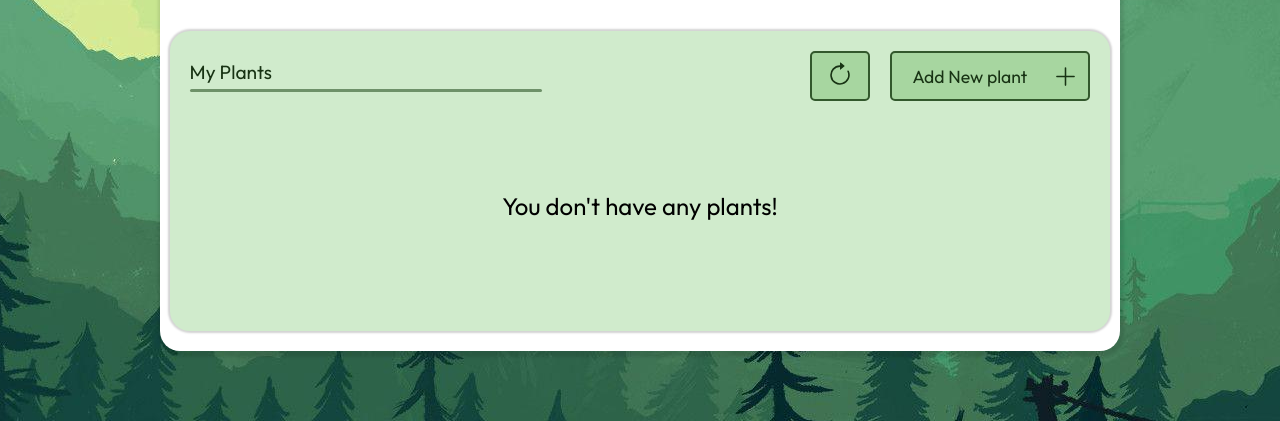
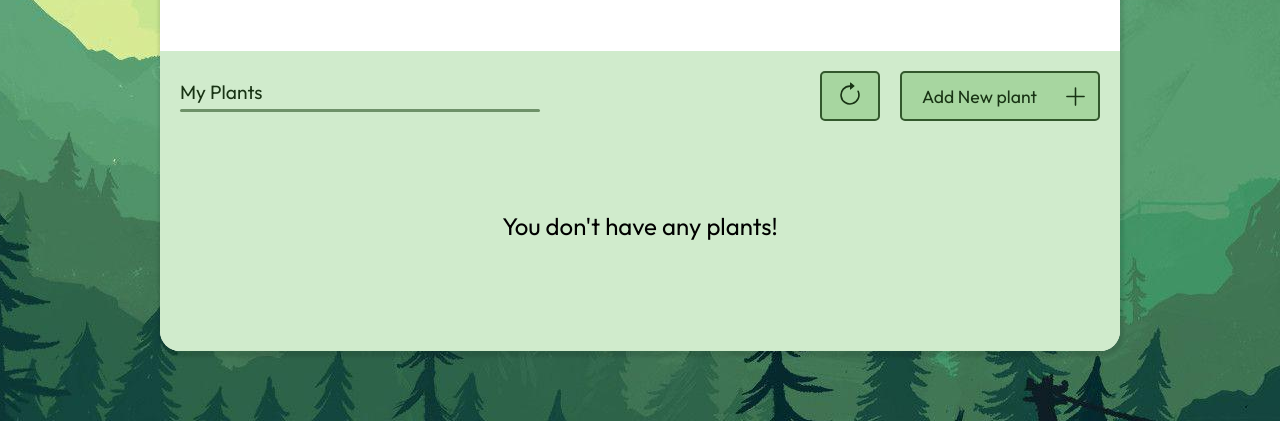
Before and after one commit to TerryKrom/plantcare, a plain HTML site: page index.html in a window 1280 px wide. Shown: the part 379-800 px from the top of the page. Drawn offline with Linux system fonts and the light colour scheme.

Commit message:
style fixed

```diff
--- a/assets/css/style.css
+++ b/assets/css/style.css
@@ -445,15 +445,14 @@ body.bg-remove{
 
 
 .plants-list{
-    margin-bottom: 20px;
-    width: 98%;
+    width: 100%;
     overflow-y: scroll;
     overflow-x: hidden;
-    max-height: 380px;
-    border-radius: 20px;
+    max-height: 340px;
+    border-radius: 0px 0px 20px 20px;
     min-height: 300px;
     background-color: var(--lighter-color);
-    box-shadow: 0px 0px 2px 2px rgba(0,0,0,0.175);
+    /* box-shadow: 0px 0px 2px 2px rgba(0,0,0,0.175); */
 }
 
 /* Ocultando a scrollbar do webkit */
@@ -479,6 +478,11 @@ body.bg-remove{
 .container-list{
     margin-top: 20px;
 }
+
+/*
+*{
+    border: 1px solid #000;
+} */
 
 .container-list div{
     width: 100%;
```
